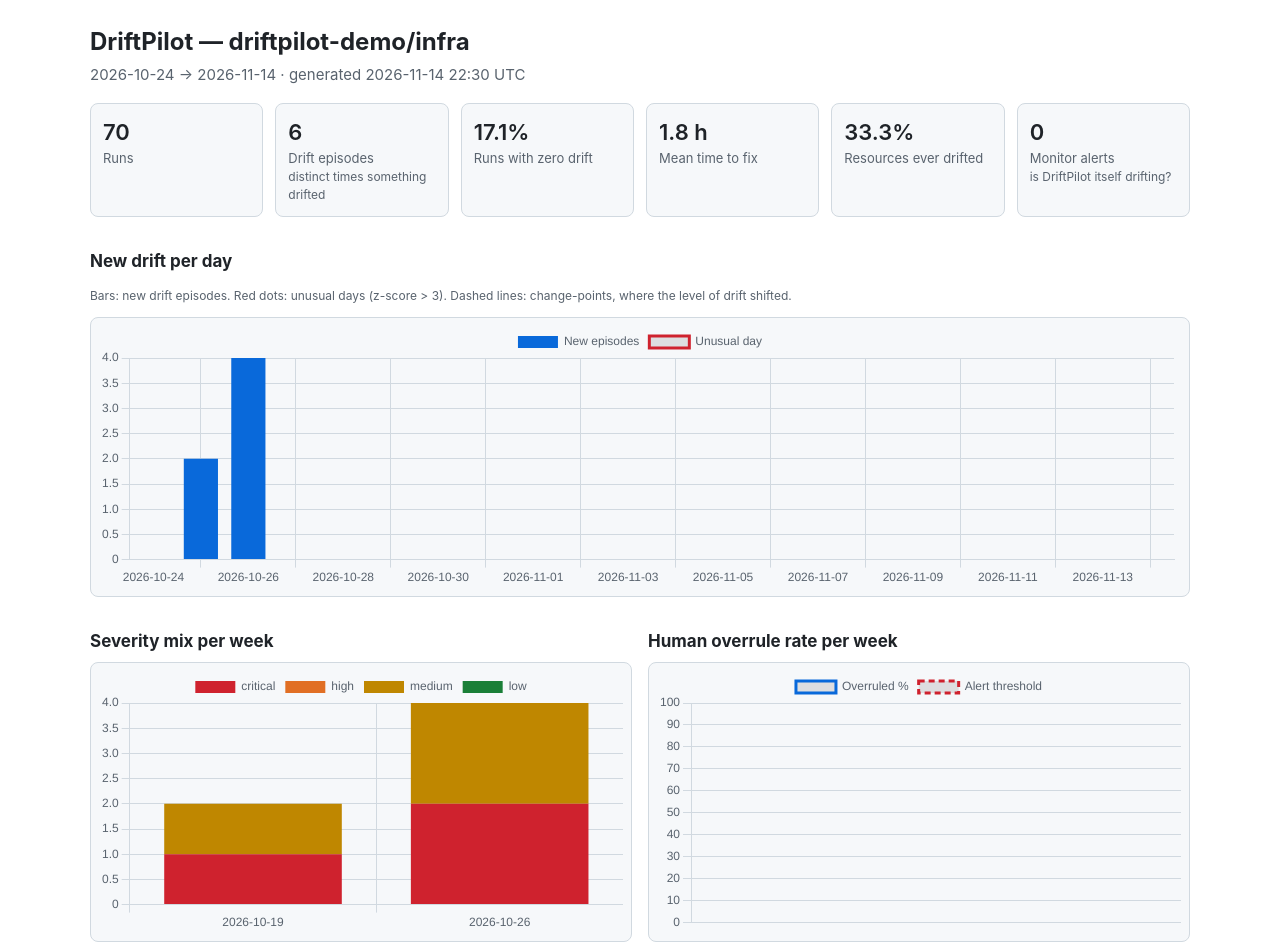
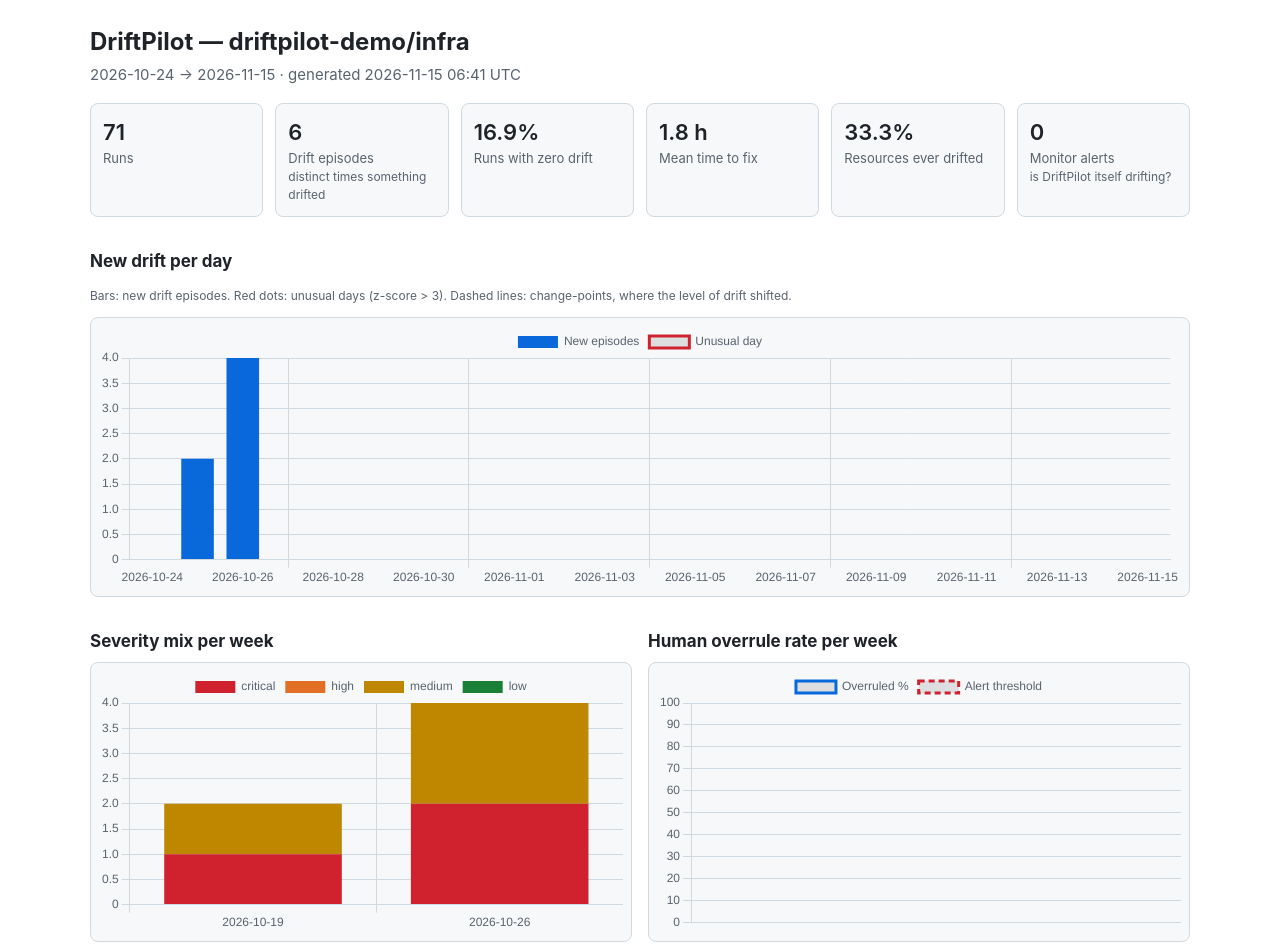
Before and after one commit to driftpilot-demo/drift-dashboard, a plain HTML site: page index.html in a window 1280 px wide. Shown: the top 945 px of the page. Drawn offline with nearby package versions, Linux system fonts and the light colour scheme.

Commit message:
Update dashboard (20261115T064133Z-d6fb15)

```diff
--- a/index.html
+++ b/index.html
@@ -40,9 +40,9 @@ ul { padding-left: 20px; }
 <body>
 <main>
 <h1>DriftPilot — driftpilot-demo/infra</h1>
-<p class="sub">2026-10-24 → 2026-11-14 · generated 2026-11-14 22:30 UTC</p>
+<p class="sub">2026-10-24 → 2026-11-15 · generated 2026-11-15 06:41 UTC</p>
 
-<div class="tiles"><div class="tile"><div class="value">70</div><div class="label">Runs</div><div class="hint"></div></div><div class="tile"><div class="value">6</div><div class="label">Drift episodes</div><div class="hint">distinct times something drifted</div></div><div class="tile"><div class="value">17.1%</div><div class="label">Runs with zero drift</div><div class="hint"></div></div><div class="tile"><div class="value">1.8 h</div><div class="label">Mean time to fix</div><div class="hint"></div></div><div class="tile"><div class="value">33.3%</div><div class="label">Resources ever drifted</div><div class="hint"></div></div><div class="tile"><div class="value">0</div><div class="label">Monitor alerts</div><div class="hint">is DriftPilot itself drifting?</div></div></div>
+<div class="tiles"><div class="tile"><div class="value">71</div><div class="label">Runs</div><div class="hint"></div></div><div class="tile"><div class="value">6</div><div class="label">Drift episodes</div><div class="hint">distinct times something drifted</div></div><div class="tile"><div class="value">16.9%</div><div class="label">Runs with zero drift</div><div class="hint"></div></div><div class="tile"><div class="value">1.8 h</div><div class="label">Mean time to fix</div><div class="hint"></div></div><div class="tile"><div class="value">33.3%</div><div class="label">Resources ever drifted</div><div class="hint"></div></div><div class="tile"><div class="value">0</div><div class="label">Monitor alerts</div><div class="hint">is DriftPilot itself drifting?</div></div></div>
 
 <h2>New drift per day</h2>
 <p class="hint">Bars: new drift episodes. Red dots: unusual days (z-score &gt; 3).
@@ -75,7 +75,7 @@ Dashed lines: change-points, where the level of drift shifted.</p>
 </main>
 <script src="https://cdnjs.cloudflare.com/ajax/libs/Chart.js/4.4.1/chart.umd.min.js"></script>
 <script>
-const D = {"days": ["2026-10-24", "2026-10-25", "2026-10-26", "2026-10-27", "2026-10-28", "2026-10-29", "2026-10-30", "2026-10-31", "2026-11-01", "2026-11-02", "2026-11-03", "2026-11-04", "2026-11-05", "2026-11-06", "2026-11-07", "2026-11-08", "2026-11-09", "2026-11-10", "2026-11-11", "2026-11-12", "2026-11-13", "2026-11-14"], "daily": [0, 2, 4, 0, 0, 0, 0, 0, 0, 0, 0, 0, 0, 0, 0, 0, 0, 0, 0, 0, 0, 0], "anomalies": [null, null, null, null, null, null, null, null, null, null, null, null, null, null, null, null, null, null, null, null, null, null], "changePoints": [], "severity": {"weeks": ["2026-10-19", "2026-10-26"], "series": {"critical": [1, 2], "high": [0, 0], "medium": [1, 2], "low": [0, 0]}}, "overrule": {"weeks": [], "rates": [], "threshold": 25}};
+const D = {"days": ["2026-10-24", "2026-10-25", "2026-10-26", "2026-10-27", "2026-10-28", "2026-10-29", "2026-10-30", "2026-10-31", "2026-11-01", "2026-11-02", "2026-11-03", "2026-11-04", "2026-11-05", "2026-11-06", "2026-11-07", "2026-11-08", "2026-11-09", "2026-11-10", "2026-11-11", "2026-11-12", "2026-11-13", "2026-11-14", "2026-11-15"], "daily": [0, 2, 4, 0, 0, 0, 0, 0, 0, 0, 0, 0, 0, 0, 0, 0, 0, 0, 0, 0, 0, 0, 0], "anomalies": [null, null, null, null, null, null, null, null, null, null, null, null, null, null, null, null, null, null, null, null, null, null, null], "changePoints": [], "severity": {"weeks": ["2026-10-19", "2026-10-26"], "series": {"critical": [1, 2], "high": [0, 0], "medium": [1, 2], "low": [0, 0]}}, "overrule": {"weeks": [], "rates": [], "threshold": 25}};
 const css = (n) => getComputedStyle(document.documentElement).getPropertyValue(n).trim();
 Chart.defaults.color = css("--muted");
 Chart.defaults.borderColor = css("--line");
```
